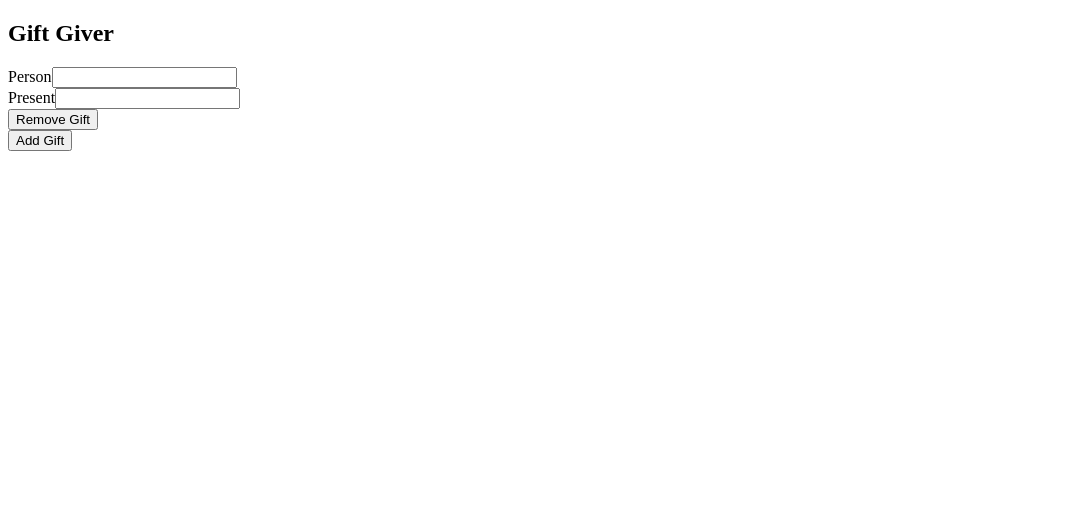
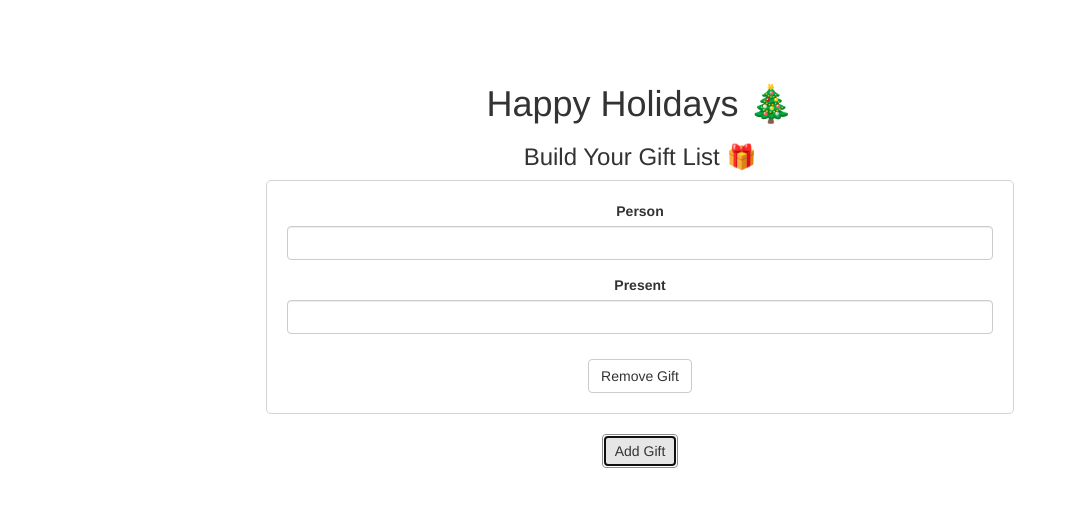
Before and after one commit to WilleniumFalcon91/giftGiver, a React (Create React App) app: page / in a window 1280 px wide. Both pictures are taken after a click on the button "Add Gift". Shown: the top 506 px of the page, without its empty margins (0-1069 px from the left). Built offline with nearby package versions, Linux system fonts and the light colour scheme.

Commit message:
adds minor stylings

```diff
--- a/public/index.html
+++ b/public/index.html
@@ -10,6 +10,7 @@
     -->
     <link rel="manifest" href="%PUBLIC_URL%/manifest.json">
     <link rel="shortcut icon" href="%PUBLIC_URL%/favicon.ico">
+    <link rel="stylesheet" href="https://maxcdn.bootstrapcdn.com/bootstrap/latest/css/bootstrap.min.css">
     <!--
       Notice the use of %PUBLIC_URL% in the tags above.
       It will be replaced with the URL of the `public` folder during the build.
@@ -25,7 +26,10 @@
     <noscript>
       You need to enable JavaScript to run this app.
     </noscript>
+
     <div id="root"></div>
+
+
     <!--
       This HTML file is a template.
       If you open it directly in the browser, you will see an empty page.
--- a/src/components/App.js
+++ b/src/components/App.js
@@ -31,8 +31,9 @@ class App extends Component {
 
     render() {
         return (
-            <div>
-                <h2>Gift Giver</h2>
+            <div className="app-background">
+                <h1>Happy Holidays 🎄</h1>
+                <h3>Build Your Gift List 🎁</h3>
                 <div className='gift-list'>
                     {
                         this.state.gifts.map(gift => {
--- a/src/components/Gift.js
+++ b/src/components/Gift.js
@@ -11,7 +11,7 @@ class Gift extends Component {
     }
     render() {
         return (
-            <div>
+            <div className="gift">
                 <Form>
                     <FormGroup>
                         <ControlLabel>Person</ControlLabel>
--- /dev/null
+++ b/src/index.css
@@ -0,0 +1,17 @@
+body {
+    text-align: center;
+    padding: 5%;
+    padding-left: 20%;
+    padding-right: 20%;
+}
+
+.gift {
+    border: 1px solid lightgray;
+    border-radius: 5px;
+    margin: 10px;
+    padding: 20px;
+}
+
+Button {
+    margin: 10px;
+}
--- a/src/index.js
+++ b/src/index.js
@@ -1,5 +1,6 @@
 import React from 'react';
 import { render } from 'react-dom';
 import App from './components/App';
+import './index.css';
 
 render(<App />, document.getElementById('root'));
```
